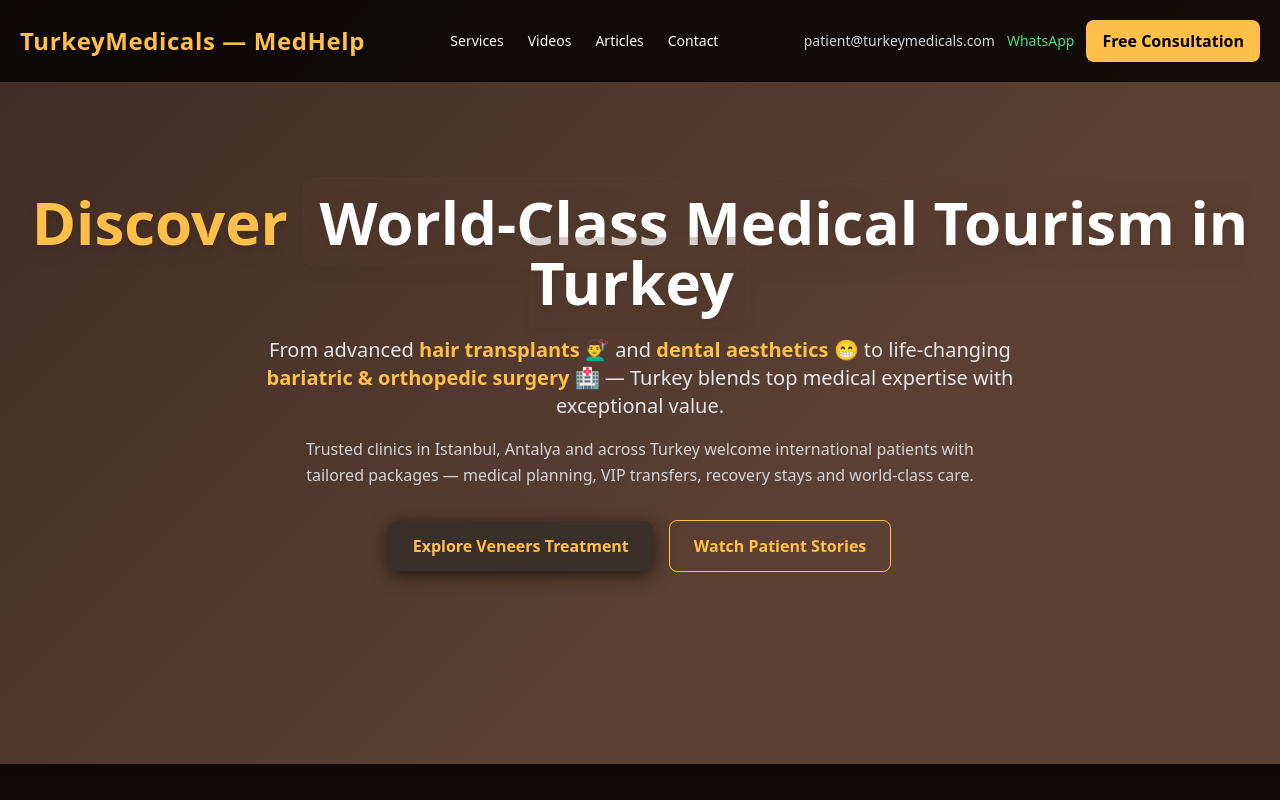
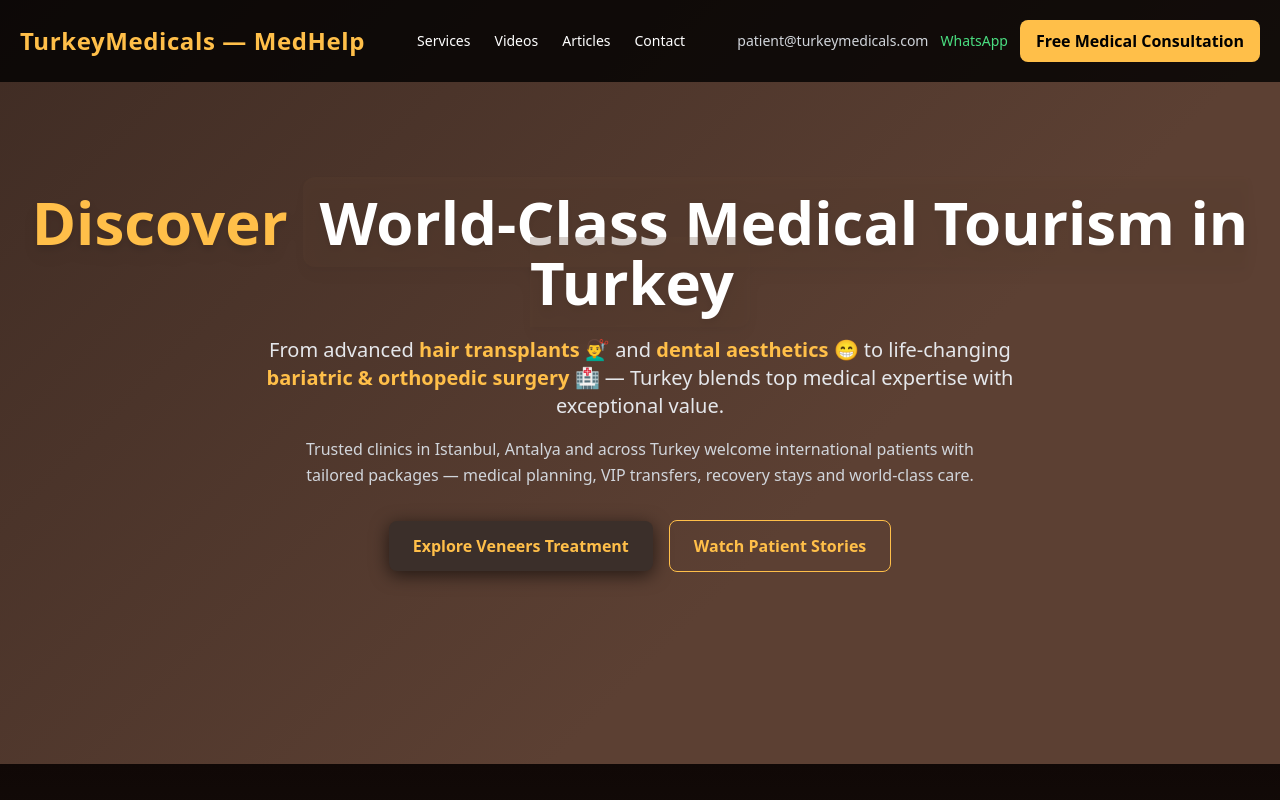
Before and after one commit to turkey-medicals/gleeze, a plain HTML site: page index.html in a window 1280 px wide. Shown: the top 800 px of the page. Drawn offline with nearby package versions, Linux system fonts and the light colour scheme.

Commit message:
Update index.html

```diff
--- a/index.html
+++ b/index.html
@@ -65,7 +65,7 @@
       <div class="hidden md:flex items-center space-x-3">
         <a href="mailto:patient@turkeymedicals.com" class="text-sm text-gray-300 hover:text-amberGlow">patient@turkeymedicals.com</a>
         <a href="https://wa.me/905071636297" class="text-sm text-green-400 hover:text-amberGlow">WhatsApp</a>
-        <a href="#consultation" class="ml-3 bg-amberGlow text-black px-4 py-2 rounded-lg font-semibold hover:opacity-95 transition">Free Consultation</a>
+        <a href="https://turkeymedicals.com" class="ml-3 bg-amberGlow text-black px-4 py-2 rounded-lg font-semibold hover:opacity-95 transition">Free Medical Consultation</a>
       </div>
     </div>
     <nav id="mobile-menu" class="hidden bg-black/90 text-center py-4 md:hidden">
```
